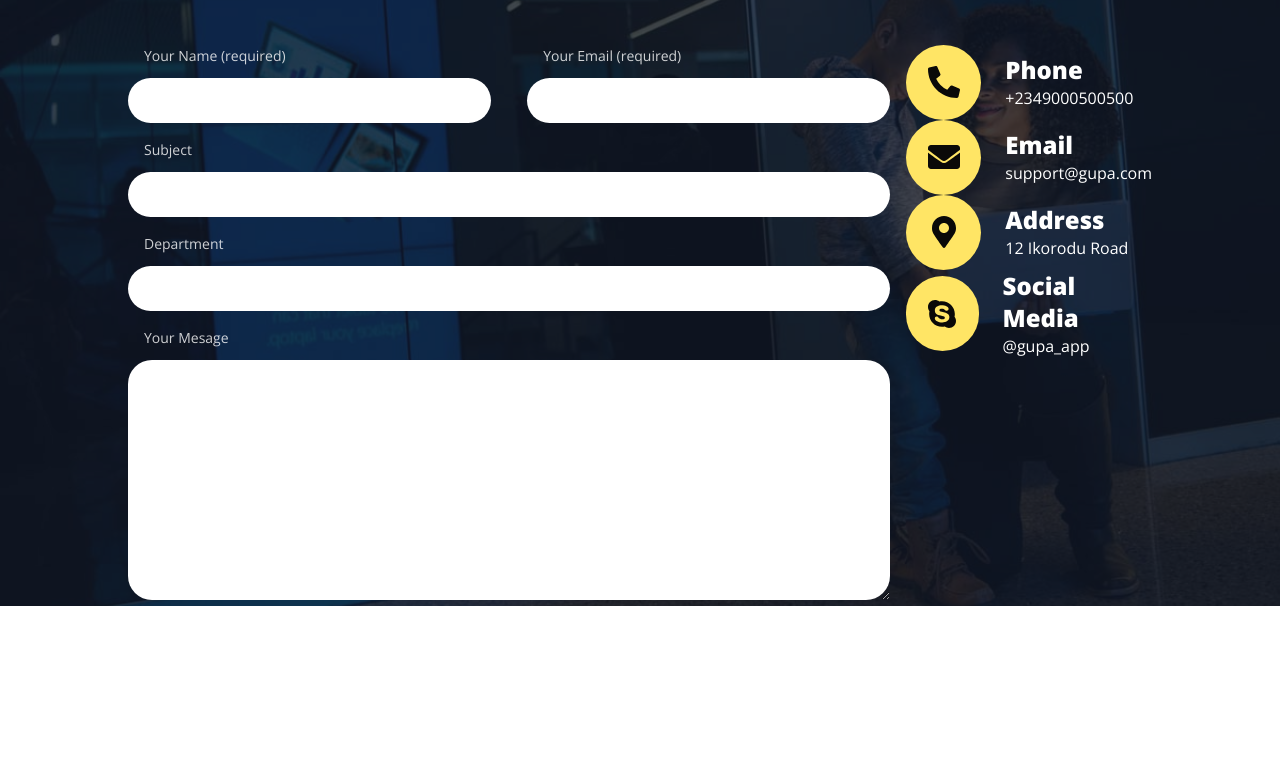
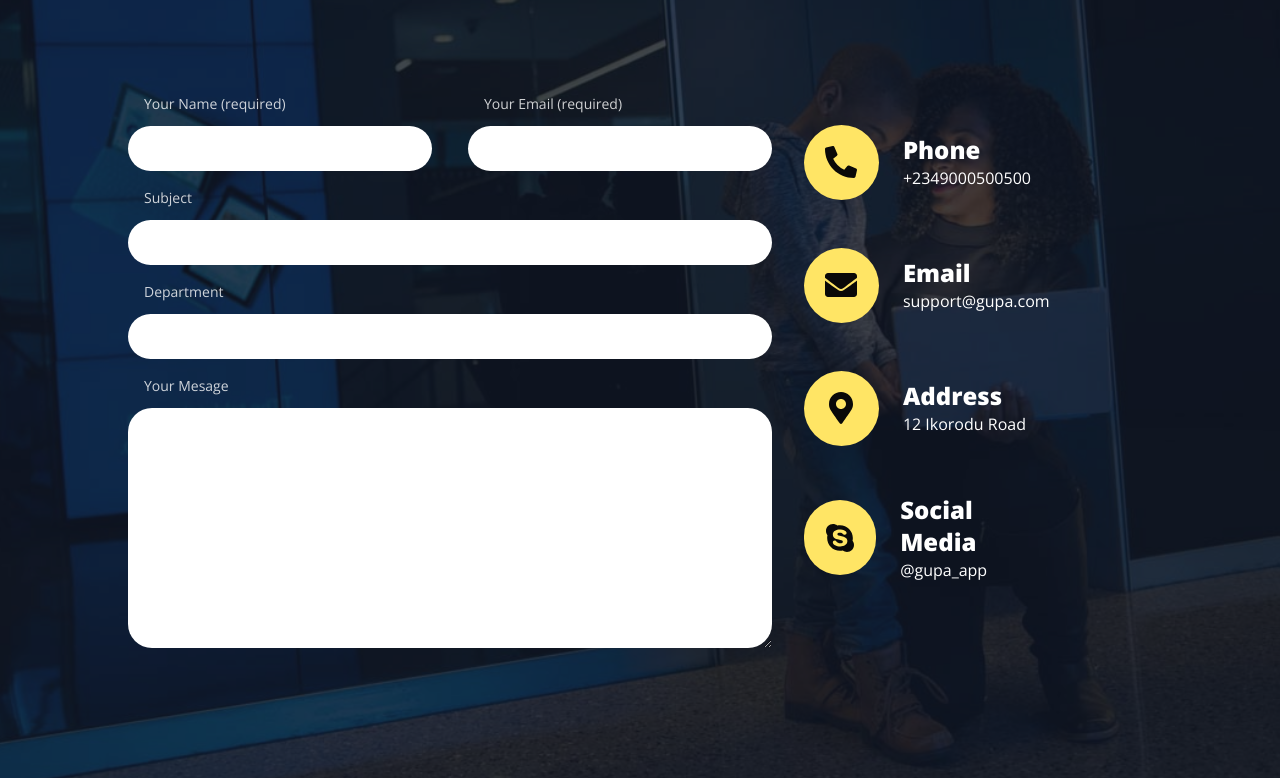
Before and after one commit to Victor-Umeh/gApp, a Next.js app: page / in a window 1280 px wide. Shown: the part 4740-5518 px from the top of the page. Built offline with nearby package versions, Linux system fonts and the light colour scheme.

Commit message:
some changes

```diff
--- a/src/app/layout.tsx
+++ b/src/app/layout.tsx
@@ -1,6 +1,8 @@
 import "./globals.css";
 import type { Metadata } from "next";
 import { Open_Sans, Roboto } from "next/font/google";
+import { ScrollBtn } from "@/components/ui";
+import { Footer } from "@/components";
 
 const openSans = Open_Sans({
   subsets: ["latin"],
@@ -25,7 +27,11 @@ export default function RootLayout({
 }) {
   return (
     <html lang="en" className={`${openSans.variable} ${roboto.variable}`}>
-      <body className="font-open">{children}</body>
+      <body className="font-open relative">
+        {children}
+        <ScrollBtn />
+        <Footer />
+      </body>
     </html>
   );
 }
--- a/src/app/page.tsx
+++ b/src/app/page.tsx
@@ -8,11 +8,11 @@ import {
   SupportSection,
   Banner,
 } from "@/components";
+import { ScrollBtn } from "@/components/ui";
 import MobileNav from "@/components/ui/mobileNav";
 
 export default function Home() {
   return (
-    <>
     <main className="font-open">
       <IntroSection />
       <Banner />
@@ -23,7 +23,5 @@ export default function Home() {
       <SupportSection />
       <MobileNav />
     </main>
-      <Footer />
-    </>
   );
 }
--- a/src/components/support.tsx
+++ b/src/components/support.tsx
@@ -14,7 +14,7 @@ const SupportSection = () => {
         variants="light"
       />
 
-      <div className="relative w-full z-10 flex flex-col md:flex-row gap-4 md:justify-between mt-[5rem]">
+      <div className="relative w-[90%] z-10 flex flex-col gap-8 md:flex-row gap-4 md:justify-center  py-[8rem]">
         <form className="w-full flex flex-col gap-4">
           <div className="flex flex-col sm:flex-row gap-5 sm:gap-9">
             <label htmlFor="name" className="w-full">
@@ -75,7 +75,7 @@ const SupportSection = () => {
           </label>
         </form>
 
-        <div className="">
+        <div className="flex flex-col gap-12 py-12 md:py-8">
           {supportHandles.map((handle) => (
             <SupportChannel
               children={<handle.Icon />}
--- a/src/components/ui/scrollBtn.tsx
+++ b/src/components/ui/scrollBtn.tsx
@@ -1,7 +1,11 @@
-import React from "react";
+import { UpArrow } from "@/icons";
 
 const ScrollBtn = () => {
-  return <div>scrollBtn</div>;
+  return (
+    <button>
+      <UpArrow />
+    </button>
+  );
 };
 
 export default ScrollBtn;
--- a/src/icons/index.tsx
+++ b/src/icons/index.tsx
@@ -28,7 +28,7 @@ export {
   FaRegGem as Gem,
   FaApple as Apple,
   FaAndroid as Android,
-  FaChevronCircleUp as Chevron,
+  FaChevronCircleUp as UpArrow,
   FaCheck as Check,
   FaBolt as Bolt,
   FaUserSecret as User,
```
Lines whose indentation alone changed are shown as unchanged.
